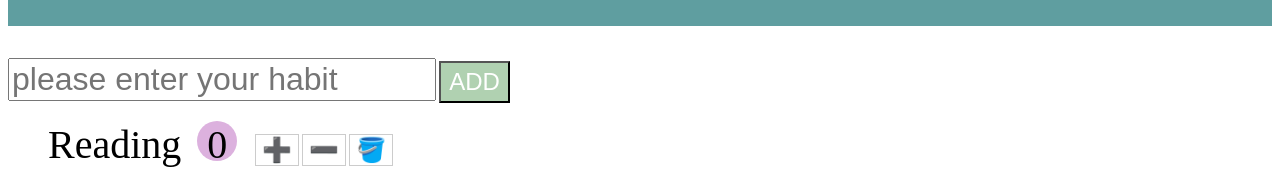
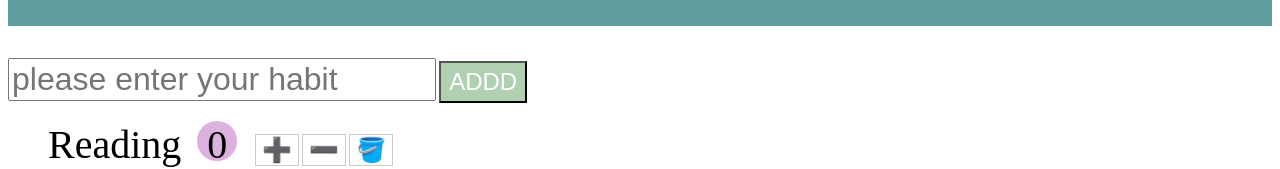
Before and after one commit to min-code-han/react-youtube, a React (Create React App) app: page / in a window 1280 px wide. Shown: the part 145-314 px from the top of the page. Built offline with nearby package versions, Linux system fonts and the light colour scheme.

Commit message:
[Feat] habit tracker 프로젝트 복사

```diff
--- a/src/components/addForm.jsx
+++ b/src/components/addForm.jsx
@@ -19,7 +19,7 @@
         className="add-form-input"
         placeholder="please enter your habit"
       />
-      <button className="add-form-button">ADD</button>
+      <button className="add-form-button">ADDD</button>
     </form>
   );
 });
```
